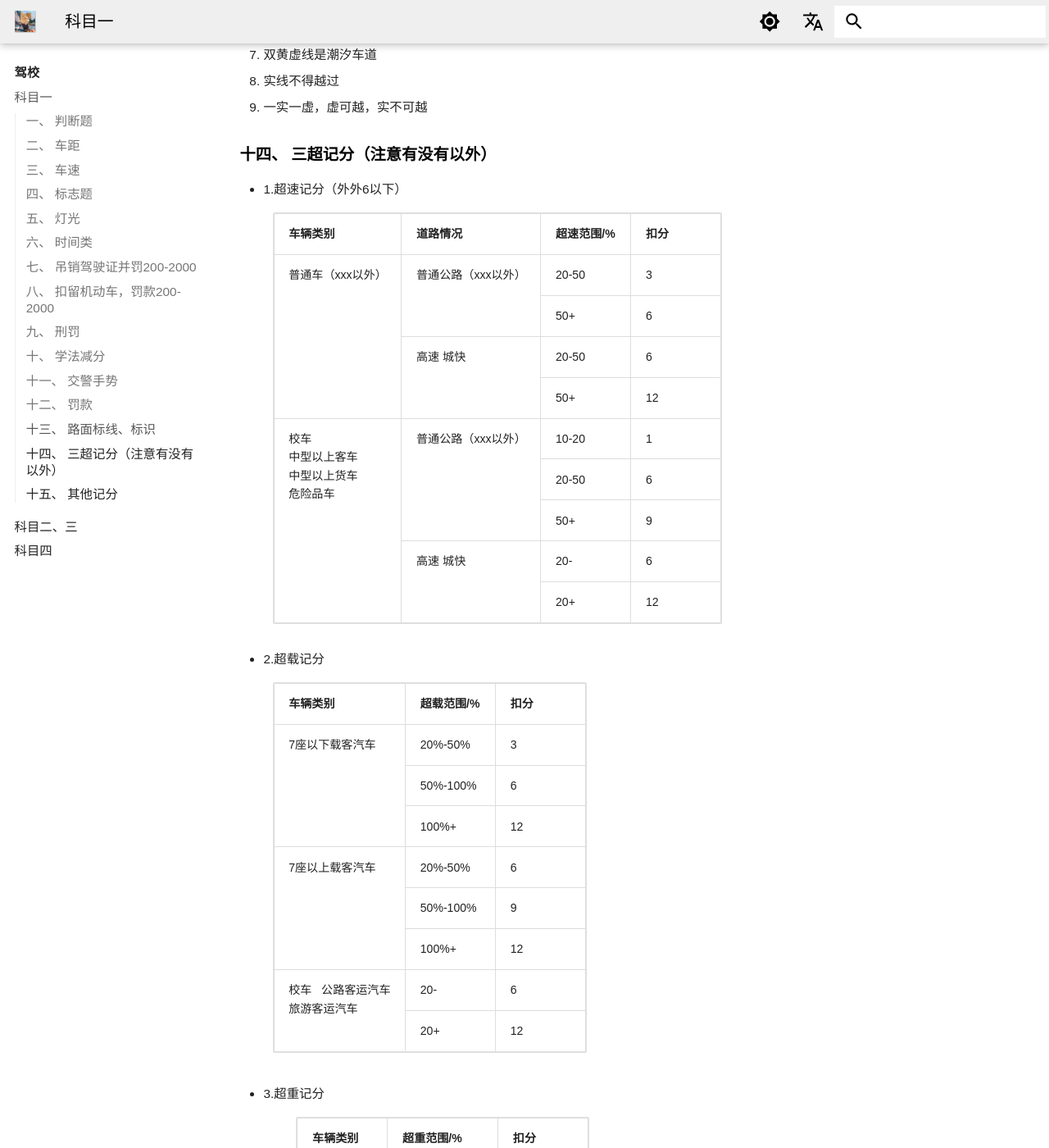
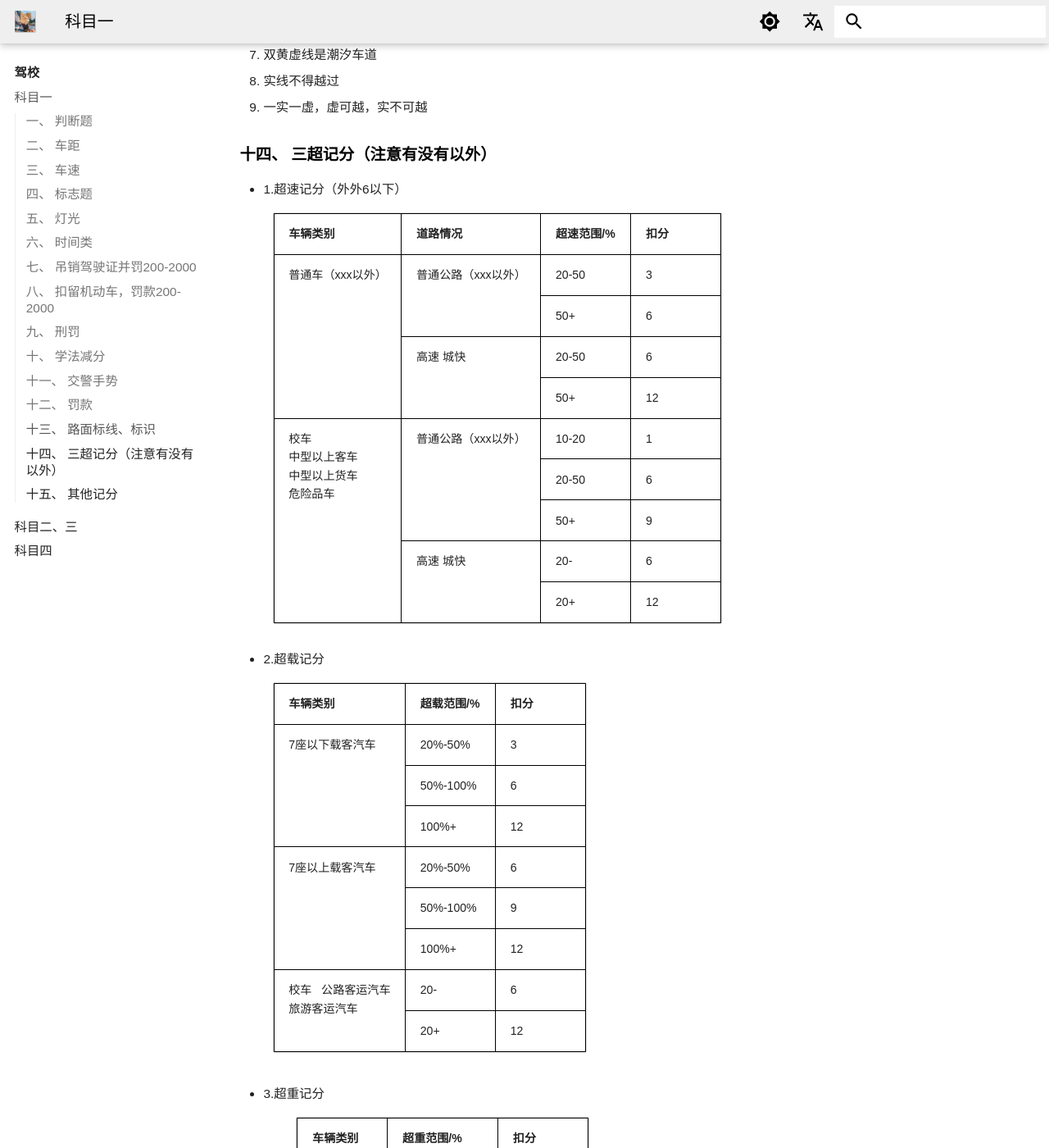
Before and after one commit to xinchen-sea/xinchen-sea.github.io, an MkDocs documentation site: the page built from docs/drivinglicense/object1.md, in a window 1280 px wide and 1400 px high, scrolled down 3672 px. Shown: the whole window at 82% size. Built offline with MkDocs 1.6.1 and Material for MkDocs 9.7.7, drawn with Linux system fonts in a browser that asks for light colours; some web fonts are replaced; plug-ins that fetch from the network failed and are left out; comment, search, counter and statistics services are not loaded.

Commit message:
Update table.css

```diff
--- a/docs/assets/css/table.css
+++ b/docs/assets/css/table.css
@@ -1,15 +1,15 @@
+
 table {
-    width: 100%;
-    border-collapse: collapse;
+    width: 100%; /* 设置表格宽度 */
+    border-collapse: collapse; /* 合并边框 */
 }
 
 th, td {
-    border: 1px solid #ddd;
-    padding: 8px;
-    align: center;
-    valign: center; /* 居中对齐 */
+    border: 1px solid #000; /* 设置单元格边框 */
+    padding: 8px; /* 设置单元格内边距 */
+    text-align: center; /* 文本居中对齐 */
+    text-valign: center; /*垂直居中*/
 }
-
 
 .table-indent {
     padding-left: 40px;
```
